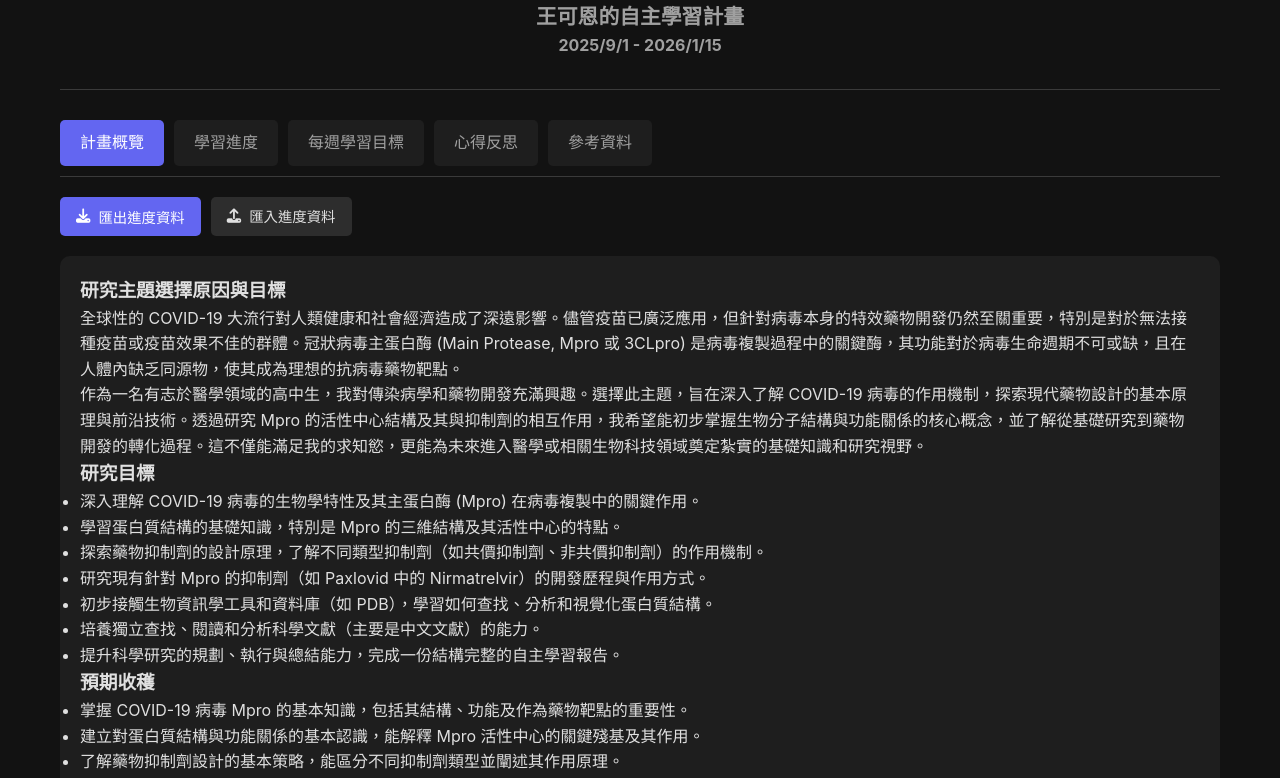
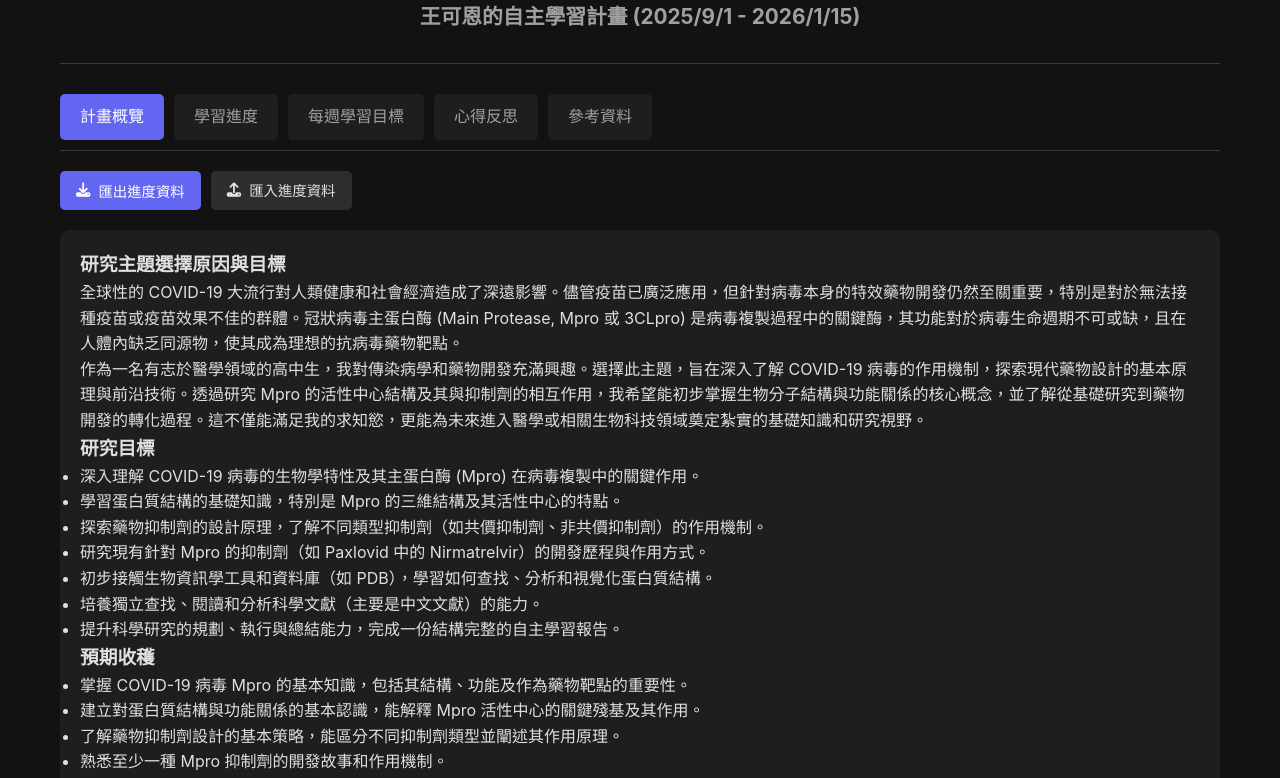
Before and after one commit to wangkeen2009/selfstudy-plan, a plain HTML site: page index.html in a window 1280 px wide. Shown: the part 81-859 px from the top of the page. Drawn offline with Linux system fonts and the light colour scheme.

Commit message:
Update index.html

```diff
--- a/index.html
+++ b/index.html
@@ -11,8 +11,7 @@
     <div class="container">
         <header>
             <h1>COVID-19 冠狀病毒主蛋白酶的活性中心與抑制劑開發</h1>
-            <h2>王可恩的自主學習計畫
-            <p class="date">2025/9/1 - 2026/1/15</p></h2>
+            <h2>王可恩的自主學習計畫 (2025/9/1 - 2026/1/15)</h2>
         </header>
 
         <div class="notification hidden" id="notification">
```
